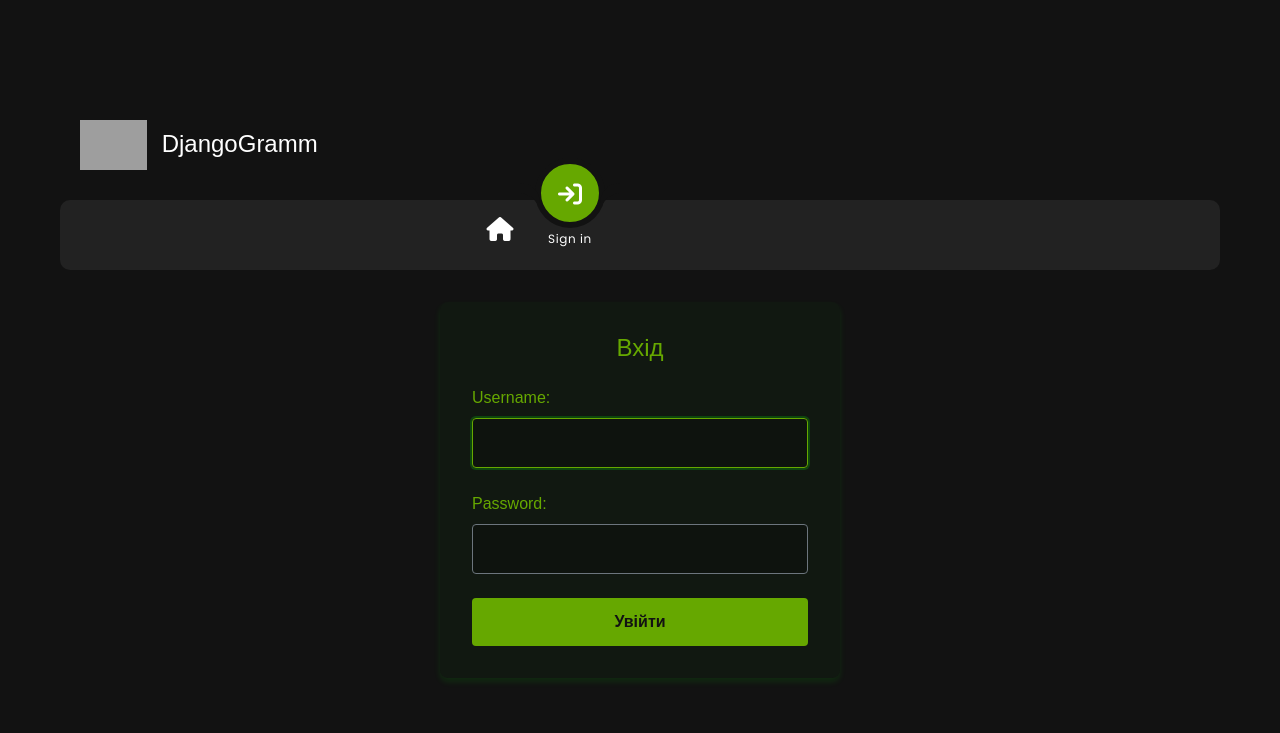
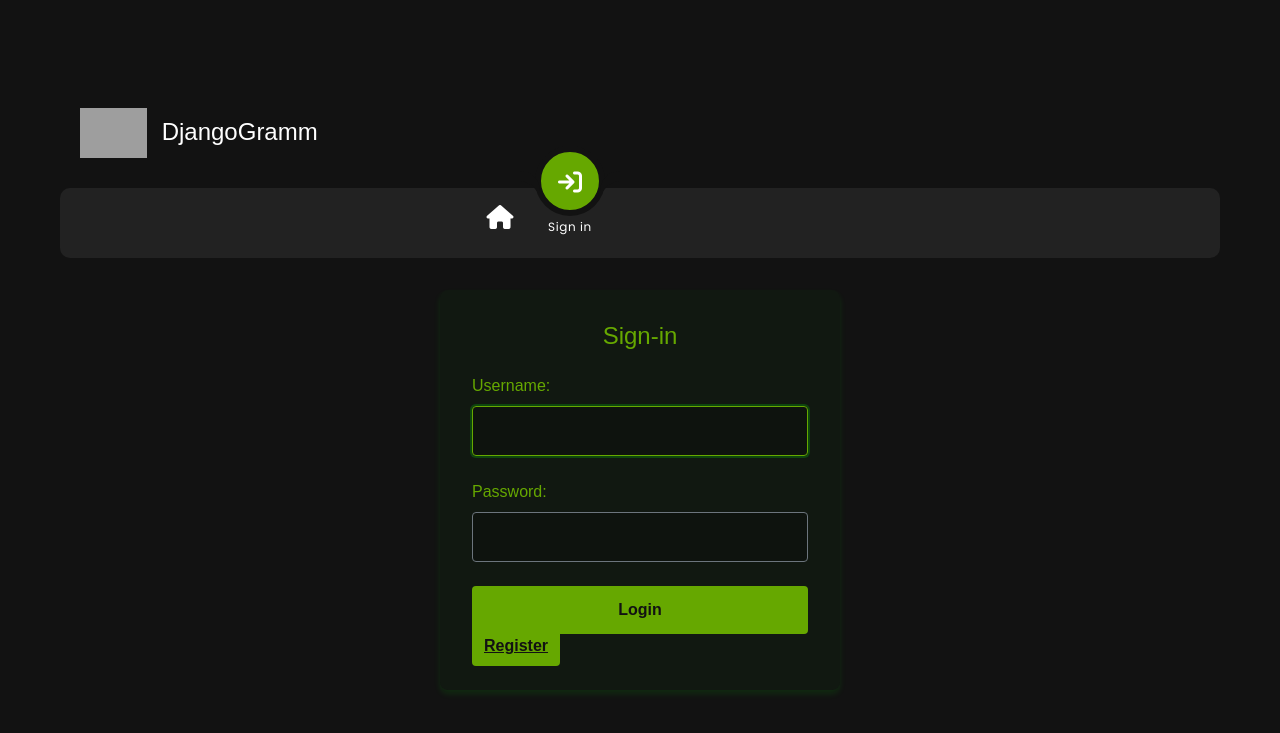
Before and after one commit to OlehVaskevych/DjangoGramm, a Django app: page /auth/login/ in a window 1280 px wide. Shown: the top 733 px of the page. Run offline with Django 5.2, Linux system fonts and the light colour scheme; some libraries are stand-ins or nearby versions; grey boxes are pictures that could not be loaded.

Commit message:
FIX: Added button for register

```diff
--- a/DjangoGramm/templates/login.html
+++ b/DjangoGramm/templates/login.html
@@ -10,7 +10,7 @@
 
 {% block content %}
 <div class="form-container">
-    <h1 class="form-title">Вхід</h1>
+    <h1 class="form-title">Sign-in</h1>
     <form action="{% url 'login' %}" method="post" class="styled-form">
         {% csrf_token %}
         {% for field in form %}
@@ -25,7 +25,8 @@
                 {% endfor %}
             </div>
         {% endfor %}
-        <button type="submit" class="submit-button">Увійти</button>
+        <button type="submit" class="submit-button">Login</button>
+        <a href="{% url 'register' %}" class="submit-button">Register</a>
     </form>
 </div>
 {% endblock %}
```
